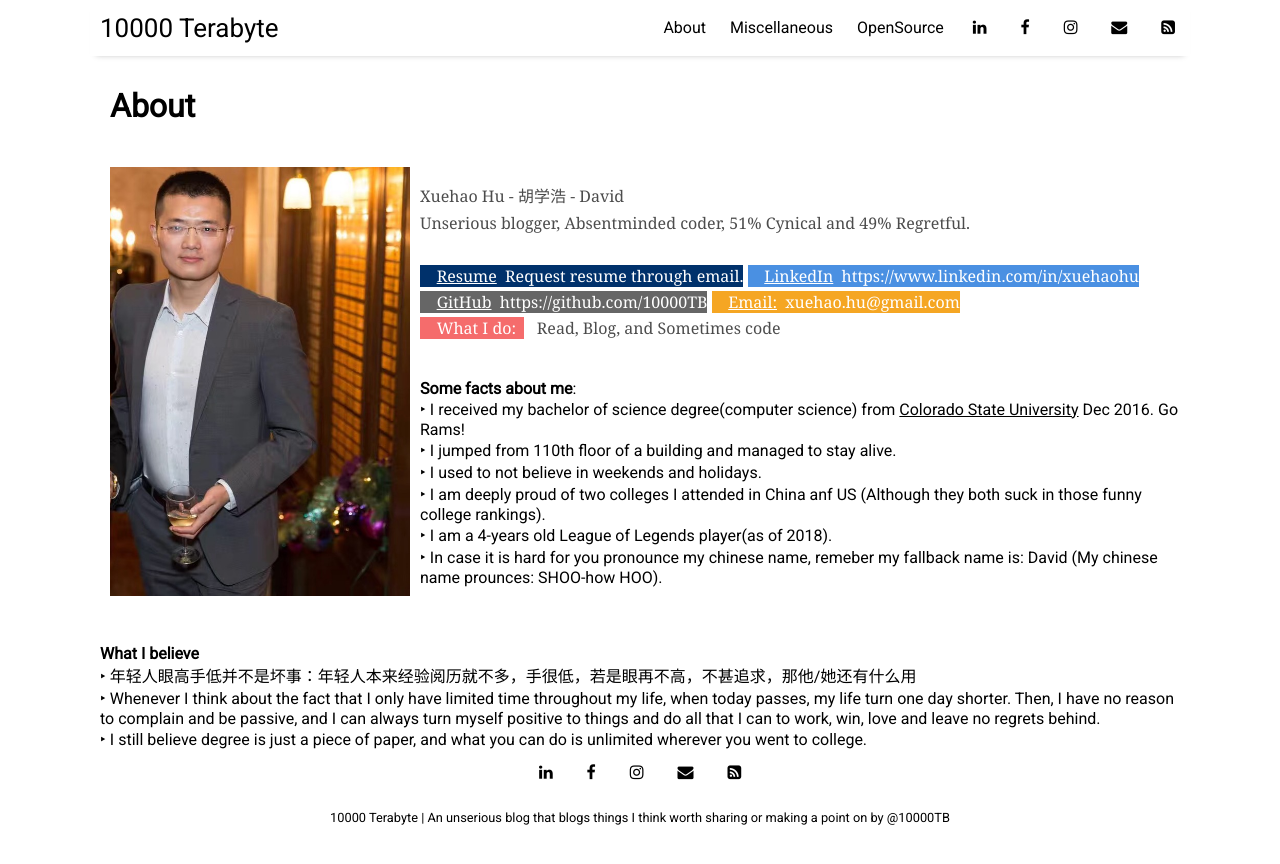
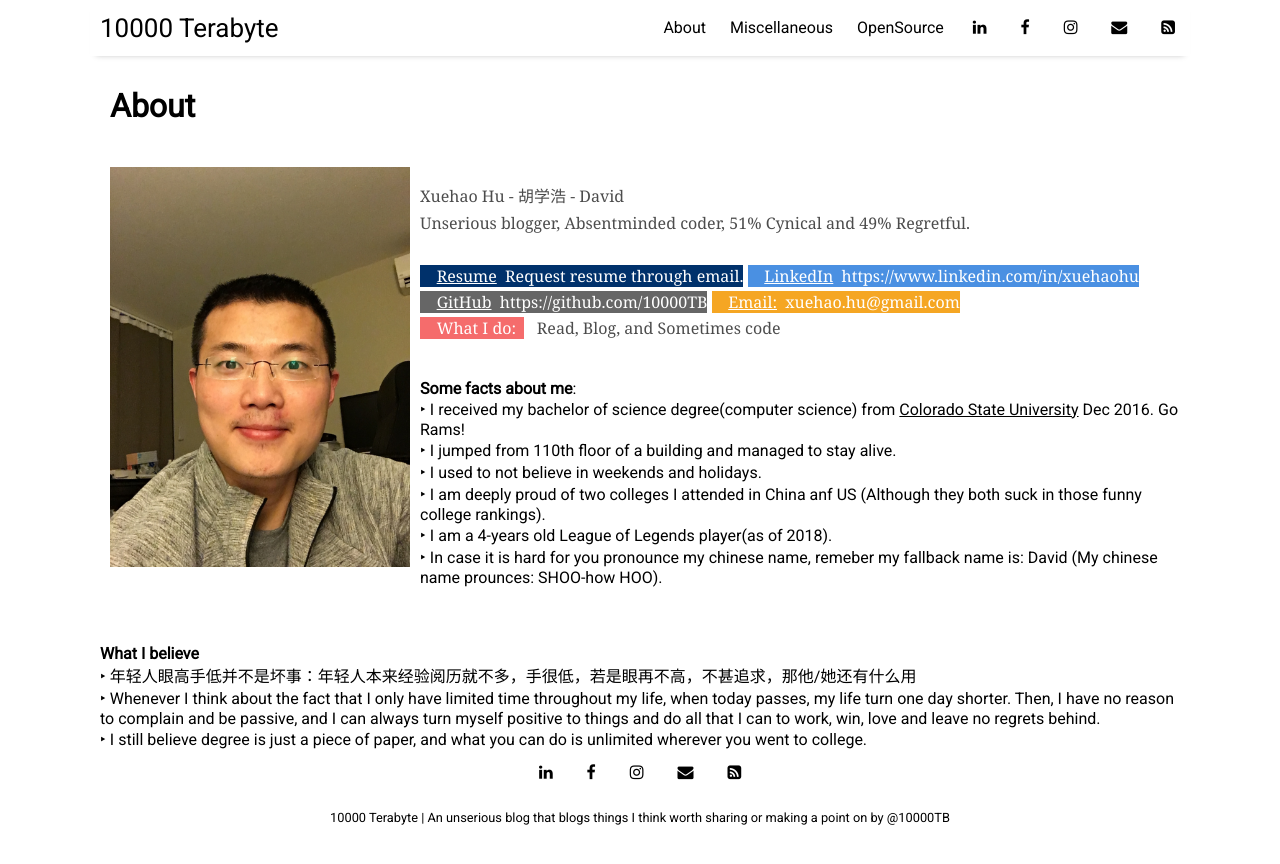
Before and after one commit to 10000TB/10000TB.github.io, a Jekyll site: the page built from pages/about.html, in a window 1280 px wide. Shown: the top 864 px of the page. Built offline with Jekyll 4.4.1, drawn with Linux system fonts in a browser that asks for light colours; nearby versions of some CDN libraries.

Commit message:
Add a random logic for self portrait in about page.

```diff
--- a/pages/about.html
+++ b/pages/about.html
@@ -2,7 +2,7 @@
 layout: page
 title: About
 ---
-<img src="/assets/img/David_hu_portrait.JPG" style="width: 300px;position: relative;float: left;margin: 10px;">
+<img id="about-page-portrait" src="/assets/img/David_hu_portrait.JPG" style="width: 300px;position: relative;float: left;margin: 10px;">
 <p style="position: relative;"><br/>
 	<span style="width:80px;height:30px;background-color:white;color:rgba(0,0,0,0.7);">Xuehao Hu - 胡学浩 - David <br/>
 		 Unserious blogger, Absentminded coder, 51% Cynical and 49% Regretful.</span><br/><br/>
@@ -33,3 +33,12 @@ title: About
 ‣ Whenever I think about the fact that I only have limited time throughout my life, when today passes, my life turn one day shorter. Then, I have no reason to complain and be passive, and I can always turn myself positive to things and do all that I can to work, win, love and leave no regrets behind.<br/>
 
 ‣ I still believe degree is just a piece of paper, and what you can do is unlimited wherever you went to college.<br/>
+
+
+<script>
+    var seconds = (new Date).getTime() / 1000;
+    var photos = ['/assets/img/David_hu_portrait.JPG', '/assets/img/selfie-in-my-room.JPG', '/assets/img/selfie-with-painting.JPG'];
+    var idx = Math.round(seconds) % photos.length;
+    console.log(idx)
+    document.getElementById("about-page-portrait").src = photos[idx];
+</script>
```
Also changed, not shown: assets/img/IMG_5732.JPG (added), assets/img/selfie-in-my-room.JPG (added), 2 other files.
